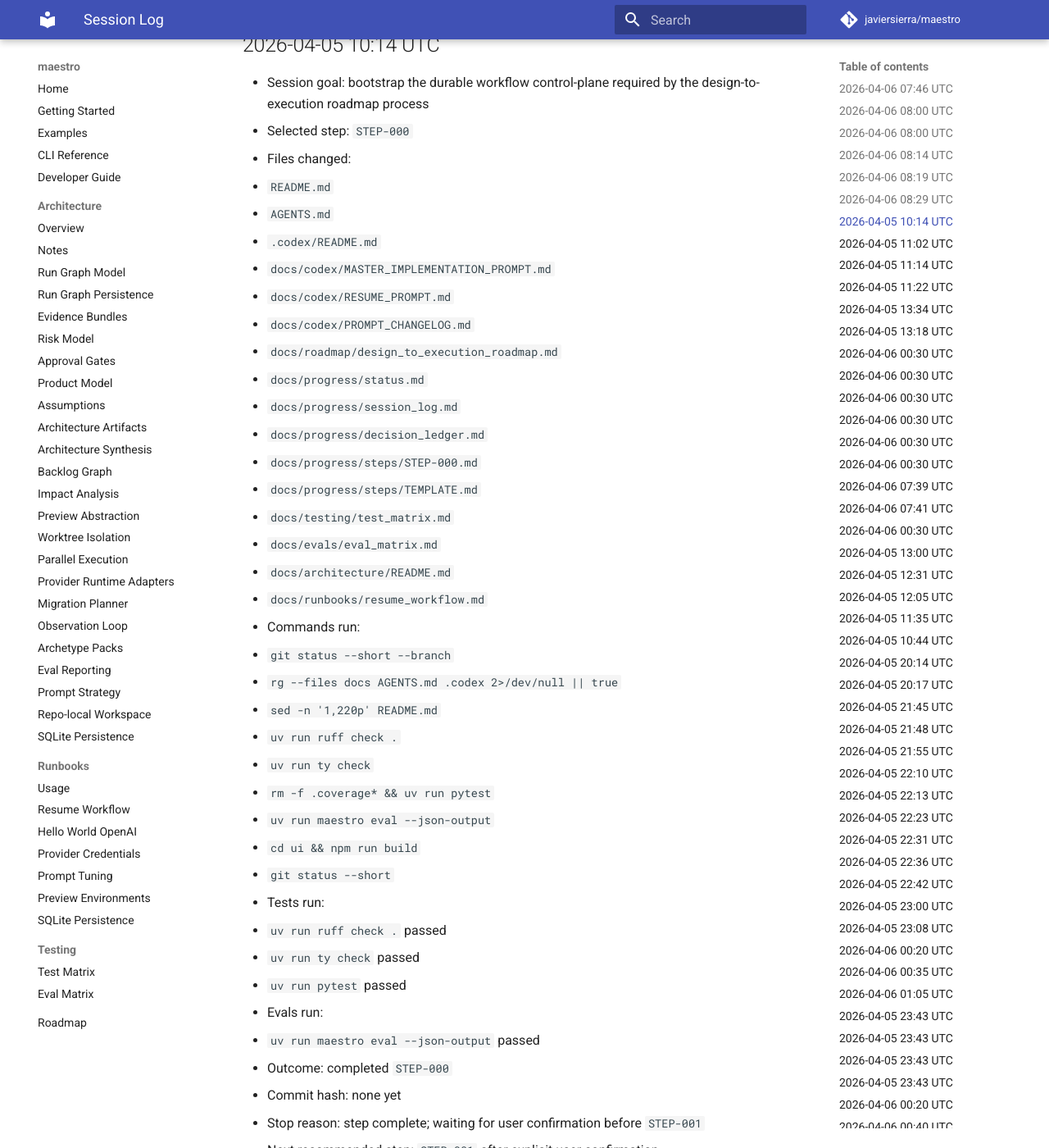
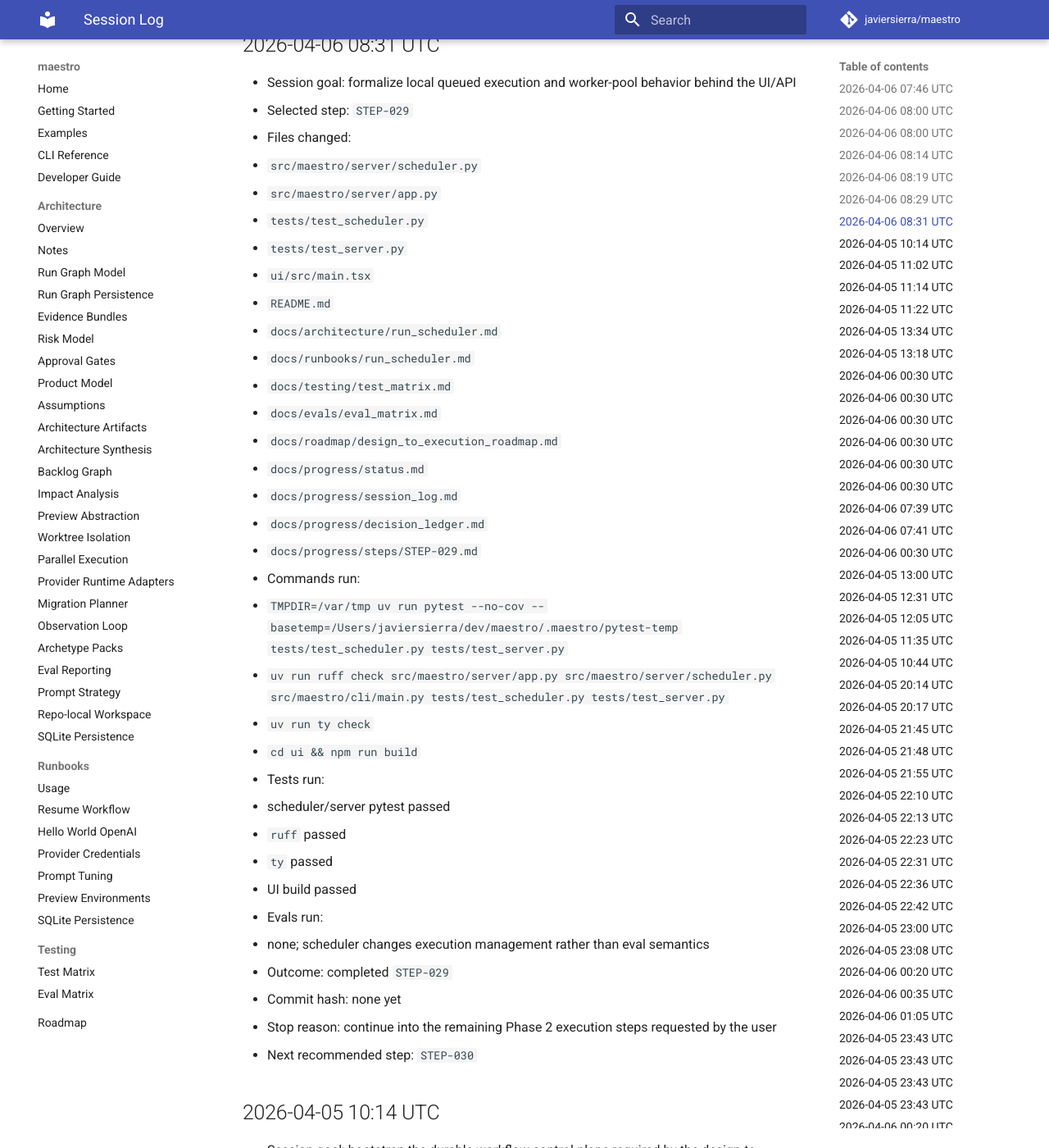
Before and after one commit to javess/maestro, an MkDocs documentation site: the page built from docs/progress/session_log.md, in a window 1280 px wide and 1400 px high, scrolled down 8930 px. Shown: the whole window at 82% size. Built offline with MkDocs 1.6.1 and Material for MkDocs 9.7.7, drawn with Linux system fonts in a browser that asks for light colours; comment, search, counter and statistics services are not loaded.

Commit message:
feat: add local run scheduler (STEP-029)

```diff
--- a/docs/progress/session_log.md
+++ b/docs/progress/session_log.md
@@ -233,6 +233,43 @@
 - Commit hash: none yet
 - Stop reason: continue into the remaining Phase 2 execution steps requested by the user
 - Next recommended step: `STEP-029`
+
+## 2026-04-06 08:31 UTC
+
+- Session goal: formalize local queued execution and worker-pool behavior behind the UI/API
+- Selected step: `STEP-029`
+- Files changed:
+  - `src/maestro/server/scheduler.py`
+  - `src/maestro/server/app.py`
+  - `tests/test_scheduler.py`
+  - `tests/test_server.py`
+  - `ui/src/main.tsx`
+  - `README.md`
+  - `docs/architecture/run_scheduler.md`
+  - `docs/runbooks/run_scheduler.md`
+  - `docs/testing/test_matrix.md`
+  - `docs/evals/eval_matrix.md`
+  - `docs/roadmap/design_to_execution_roadmap.md`
+  - `docs/progress/status.md`
+  - `docs/progress/session_log.md`
+  - `docs/progress/decision_ledger.md`
+  - `docs/progress/steps/STEP-029.md`
+- Commands run:
+  - `TMPDIR=/var/tmp uv run pytest --no-cov --basetemp=/Users/javiersierra/dev/maestro/.maestro/pytest-temp tests/test_scheduler.py tests/test_server.py`
+  - `uv run ruff check src/maestro/server/app.py src/maestro/server/scheduler.py src/maestro/cli/main.py tests/test_scheduler.py tests/test_server.py`
+  - `uv run ty check`
+  - `cd ui && npm run build`
+- Tests run:
+  - scheduler/server pytest passed
+  - `ruff` passed
+  - `ty` passed
+  - UI build passed
+- Evals run:
+  - none; scheduler changes execution management rather than eval semantics
+- Outcome: completed `STEP-029`
+- Commit hash: none yet
+- Stop reason: continue into the remaining Phase 2 execution steps requested by the user
+- Next recommended step: `STEP-030`
 
 ## 2026-04-05 10:14 UTC
 
```
Also changed, not shown: README.md (+1 -0 lines), docs/architecture/run_scheduler.md (added, +24 -0 lines), docs/evals/eval_matrix.md (+5 -0 lines), docs/progress/decision_ledger.md (+4 -0 lines), docs/progress/status.md (+1 -1 lines), docs/progress/steps/STEP-029.md (added, +56 -0 lines), docs/roadmap/design_to_execution_roadmap.md (+1 -1 lines), docs/runbooks/run_scheduler.md (added, +19 -0 lines), docs/testing/test_matrix.md (+6 -0 lines), 5 other files.
